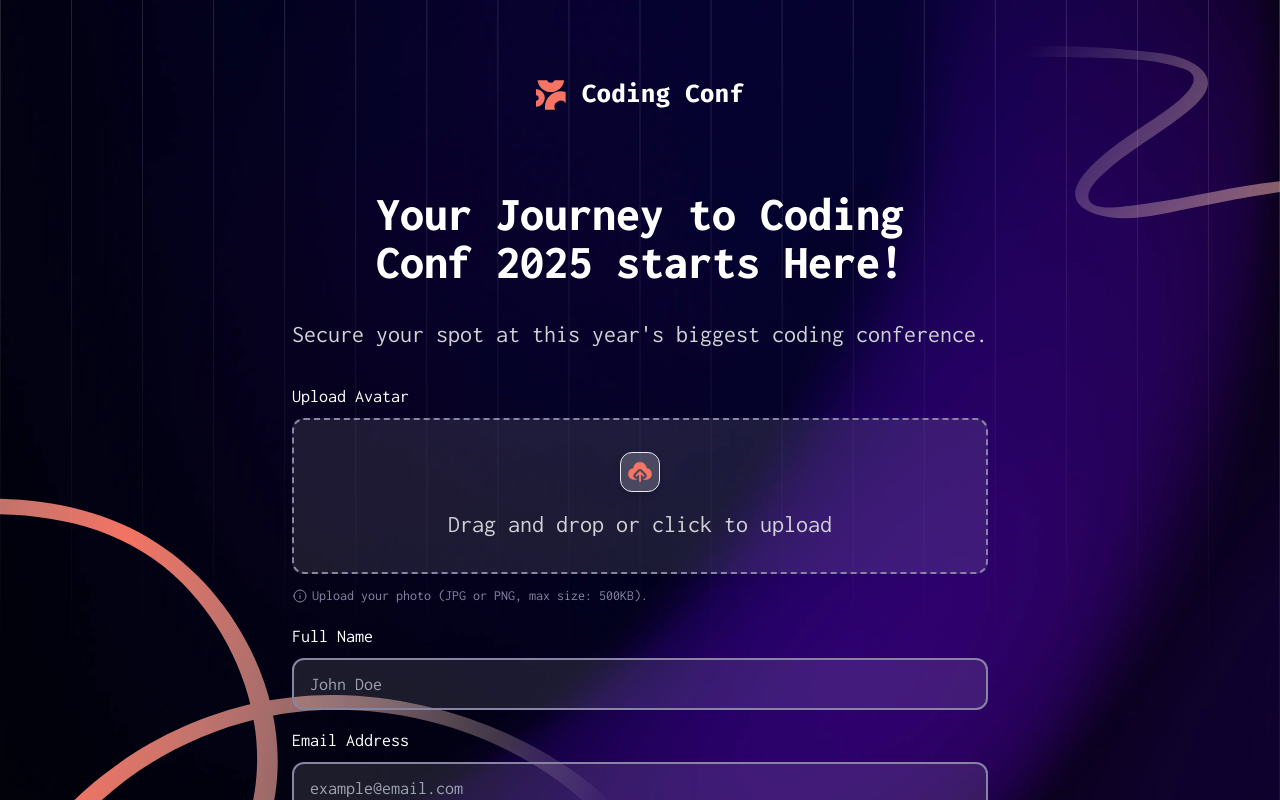
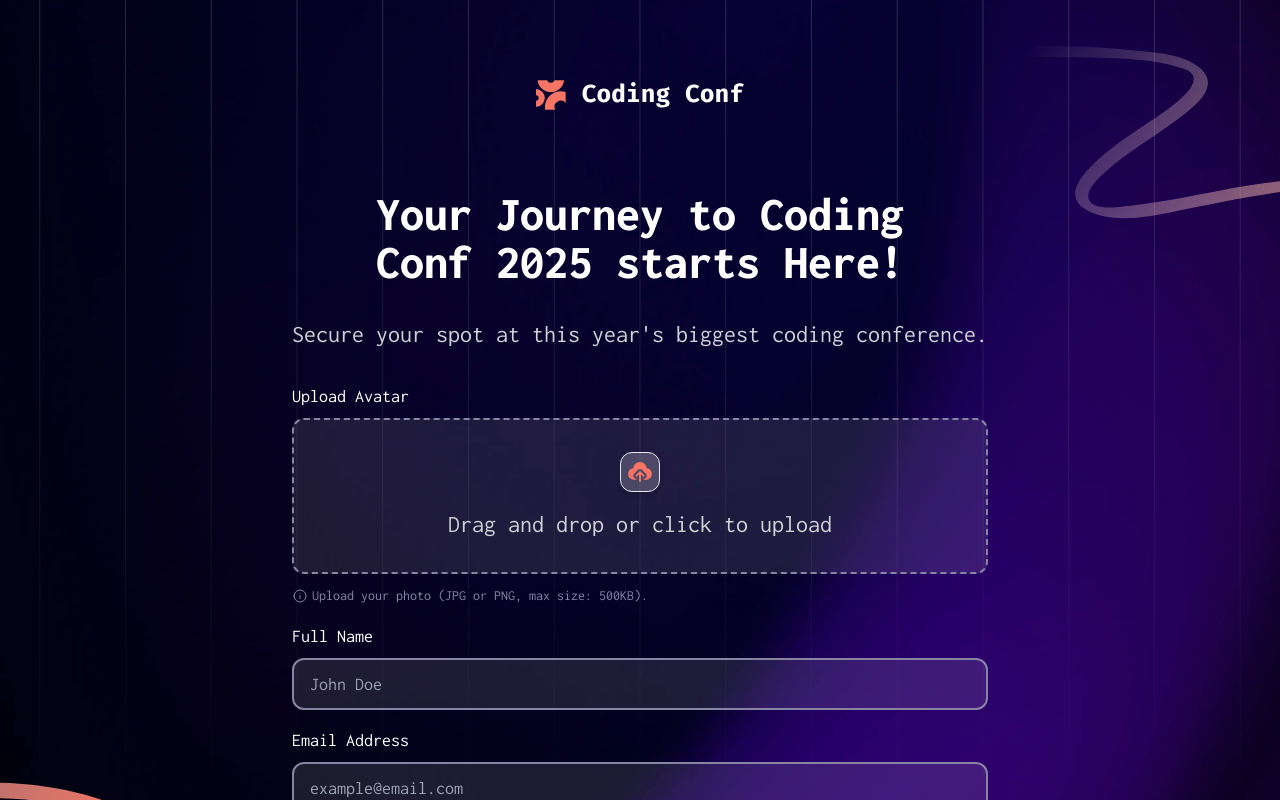
Before and after one commit to ShivangamSoni/Conference-Ticket-Generator, a React (Vite) app: page / in a window 1280 px wide. Shown: the top 800 px of the page. Built offline with nearby package versions, Linux system fonts and the light colour scheme.

Commit message:
Fix: App Height

```diff
--- a/src/App.tsx
+++ b/src/App.tsx
@@ -4,7 +4,7 @@ import { LogoFullIcon } from "./assets";
 
 export default function App() {
     return (
-        <main className="w-screen h-screen font-primary text-neutral-0 main__bg flex flex-col items-center py-12 gap-12 px-2 sm:py-16 sm:px-4 sm:gap-16 lg:py-20 lg:px-8 lg:gap-20">
+        <main className="w-screen min-h-screen font-primary text-neutral-0 main__bg flex flex-col items-center py-12 gap-12 px-2 sm:py-16 sm:px-4 sm:gap-16 lg:py-20 lg:px-8 lg:gap-20">
             <header>
                 <h1 className="sr-only">Coding Conf</h1>
                 <LogoFullIcon aria-hidden className="" />
```
